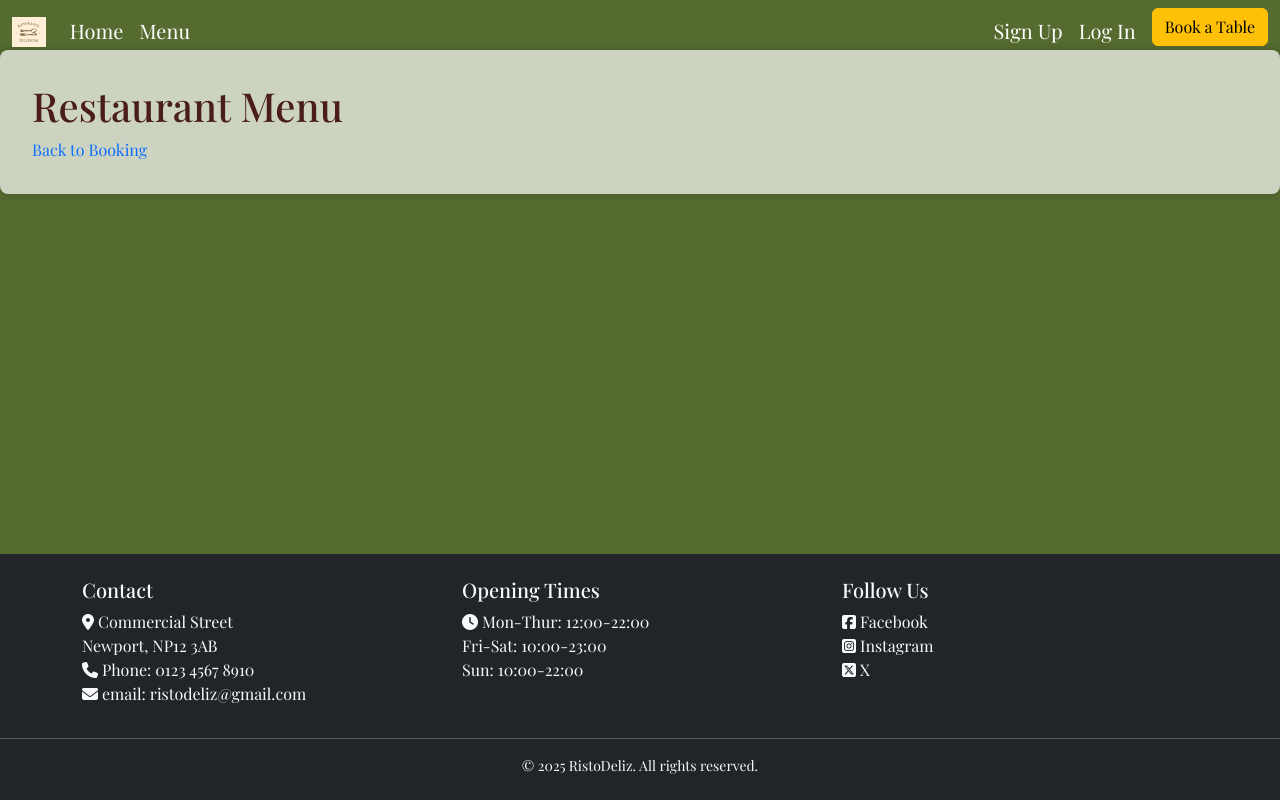
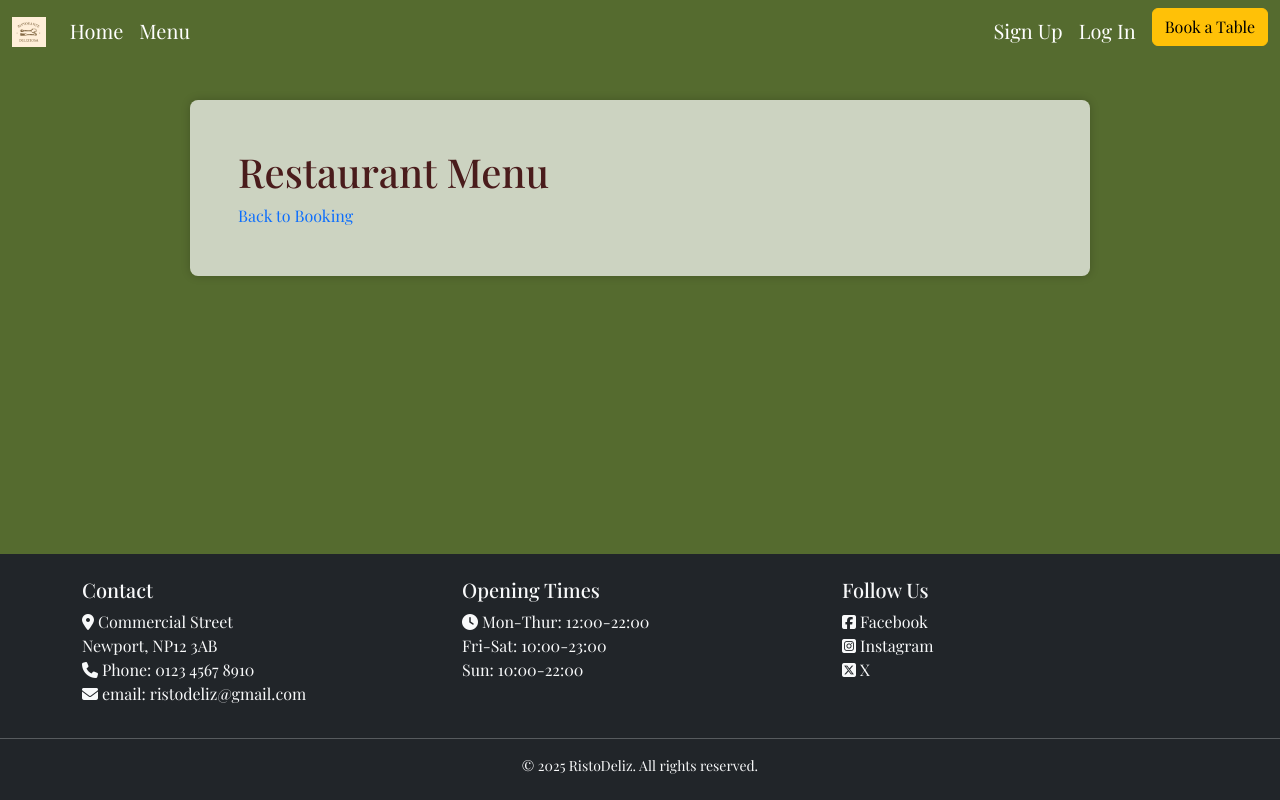
Before and after one commit to jessi25924/risto_deliz, a Django app: page /menu/ in a window 1280 px wide. Run offline with Django 4.2, Linux system fonts and the light colour scheme; data that the repository does not hold is empty; some libraries are stand-ins or nearby versions; some web fonts are replaced.

Commit message:
Refine css style across pages

```diff
--- a/booking_table/templates/booking_table/book.html
+++ b/booking_table/templates/booking_table/book.html
@@ -3,7 +3,7 @@
 
 {% block title %}Make a Booking{% endblock %}
 {% block content %}
-<div class="page-wrapper menu-page">
+<div class="page-wrapper">
    <h2>Book a Table</h2>
 
   <p><a href="{% url 'menu' %}">View Our Menu</a></p>
--- a/booking_table/templates/booking_table/booking_success.html
+++ b/booking_table/templates/booking_table/booking_success.html
@@ -3,7 +3,7 @@
 {% block title %}Booking Submitted{% endblock %}
 
 {% block content %}
-  <div class="container text-center mt -4">
+  <div class="page-wrapper text-center mt -4">
     <h2>Booking Request Submitted!!</h2>
     <a href="{% url 'dashboard' %}" class="btn btn-primary mt-3">back to your account</a>
   </div>
--- a/booking_table/templates/booking_table/cancel_success.html
+++ b/booking_table/templates/booking_table/cancel_success.html
@@ -2,7 +2,7 @@
 
 {% block title%}Booking Cancelled{% endblock %}
 {% block content %}
-  <div class="container mt-5">
+  <div class="page-wrapper mt-5">
     <h2>Successfully Cancelled!!</h2>
     <p>Your booking for {{ booking.date}} at {{ booking.time}} is now cancelled.</p>
     <a href="{% url 'dashboard' %}" class="btn btn-primary">back to your account</a>
--- a/booking_table/templates/booking_table/confirm_cancel.html
+++ b/booking_table/templates/booking_table/confirm_cancel.html
@@ -2,7 +2,7 @@
 {% block title %}Confirm Cancellation{% endblock %}
 
   {% block content %}
-  <div class="container mt-5">
+  <div class="page-wrapper mt-5">
     <h2>Cancel Booking</h2>
     <p>Do you really want to cancel your booking for {{ booking.date }} at {{ booking.time }}?</p>
     <form method="post">
--- a/booking_table/templates/booking_table/dashboard.html
+++ b/booking_table/templates/booking_table/dashboard.html
@@ -3,10 +3,9 @@
 {% block title %}Your Dashboard{% endblock %}
 
 {% block content %}
-<div class="page-wrapper menu-page">
+<div class="page-wrapper">
   <h2>Welcome, {{ user.get_full_name|default:user.username }}!</h2>
   <p>This is your dashboard. Here you’ll see and manage your bookings.</p>
-  <!-- Later I’ll list bookings with Edit/Cancel links -->
    <h3>My Bookings</h3>
   <table>
     <tr>
--- a/booking_table/templates/booking_table/edit_booking.html
+++ b/booking_table/templates/booking_table/edit_booking.html
@@ -1,7 +1,9 @@
 {% extends "base.html" %}
 {% block title %}Edit Booking{% endblock %}
 {% block content %}
+<div class="page-wrapper">
   <h2>Edit Booking</h2>
+  <p><a href="{% url 'dashboard' %}">Back to My Bookings</a></p>
   {% if error %}
     <p style="color:red;">{{ error }}</p>
   {% endif %}
@@ -10,5 +12,5 @@
     {{ form.as_p }}
     <button type="submit">Save Changes</button>
   </form>
-  <p><a href="{% url 'dashboard' %}">Back to My Bookings</a></p>
+</div>
 {% endblock %}
--- a/booking_table/templates/booking_table/menu.html
+++ b/booking_table/templates/booking_table/menu.html
@@ -1,7 +1,7 @@
 {% extends "base.html" %}
 
 {% block content %}
-<div class="page-wrapper menu-page">
+<div class="page-wrapper">
   <h1>Restaurant Menu</h1>
 
 {% for category, items in grouped_items.items %}
--- a/booking_table/templates/booking_table/signup.html
+++ b/booking_table/templates/booking_table/signup.html
@@ -1,7 +1,7 @@
 {% extends "base.html" %}
 
 {% block content %}
-<div class="page-wrapper menu-page">
+<div class="page-wrapper">
   <h2>Sign Up</h2>
   <form method="post">
     {% csrf_token %}
--- a/static/css/styles.css
+++ b/static/css/styles.css
@@ -18,6 +18,7 @@ body {
     background-color: var(--secondary-background-color);
     color: var(--primary-color);
     font-family: var(--primary-font);
+    padding-top: 70px;
 }
 
 /* Hero Section */
@@ -65,6 +66,10 @@ main .container {
     color: #fff;
 }
 
+.btn-no {
+    color: white;
+}
+
 .btn-green-hover:hover {
     background-color: #6b8e23;  /* olive green */
     border-color:  #6b8e23;
@@ -74,11 +79,17 @@ main .container {
 /* Shared style for all content pages but home */
 .page-wrapper {
     background-color: rgba(255, 255, 255, 0.7);
-    padding: 2rem;
+    padding: 3rem;
     border-radius: 8px;
     box-shadow: 0 0 10px rgba(0, 0, 0, 0.2);
-    margin-top: 50px;
-    margin-bottom: 50px;
+    max-width: 900px;
+    margin: 30px auto;
+}
+
+/* override built-in textarea style*/
+.page-wrapper textarea {
+  height: 120px;
+  max-width: 100%;
 }
 
 /* Footer background */
--- a/templates/home.html
+++ b/templates/home.html
@@ -56,7 +56,7 @@
 </section>
 
 <!-- Sign Up Invite -->
-<section class="container d-flex flex-column-reverse flex-md-row align-items-center mt-5 mb-5">
+<section class="container d-flex flex-column-reverse flex-md-row align-items-center text-center mt-5 mb-5">
     <div class="col-md-6 px-4">
         <h2>Join Us!</h2>
         <p>Sign up to receive exclusive offers!</p>
```
